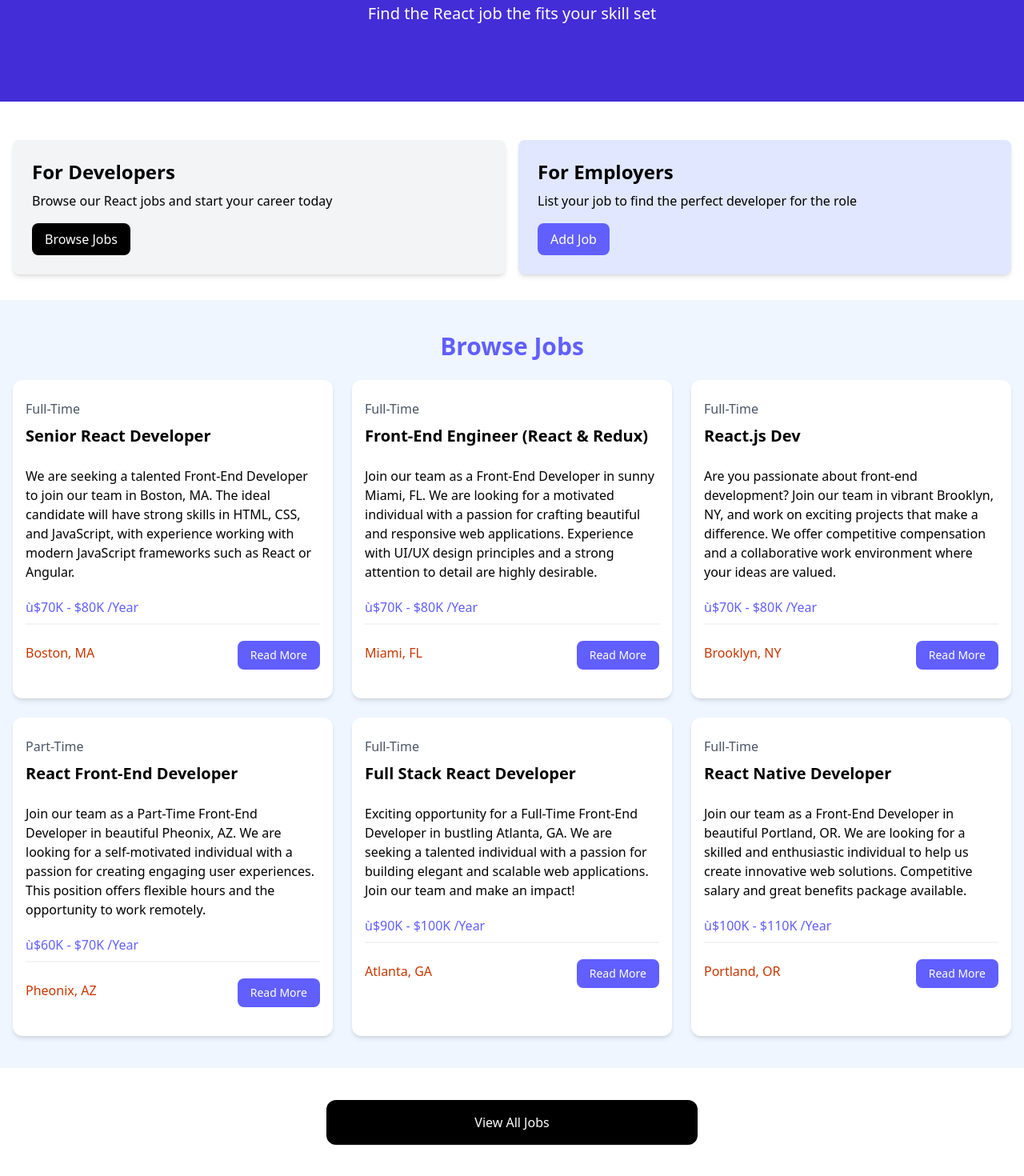
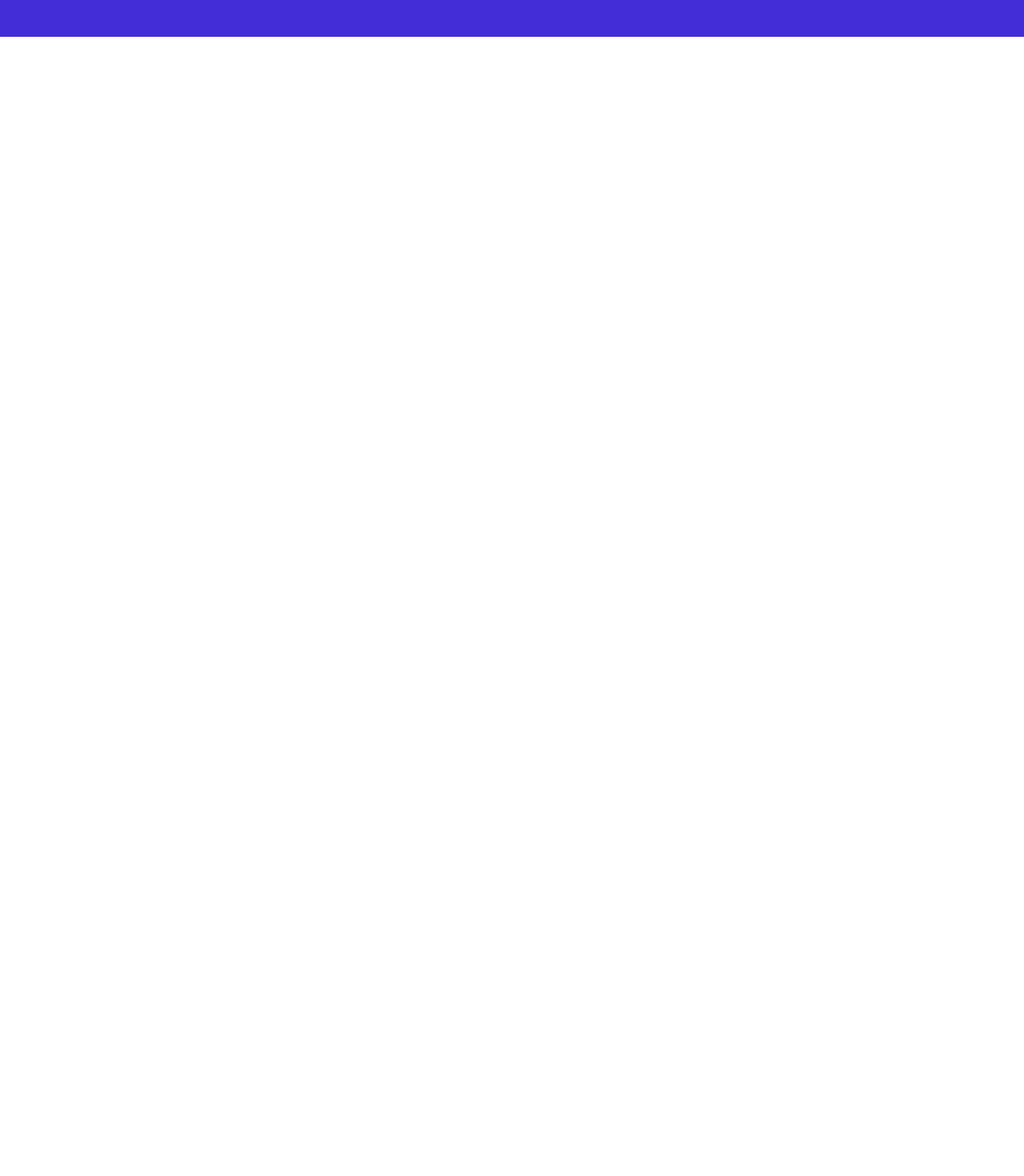
Before and after one commit to ANTONIOHU10/Front-end, a React (Vite) app in the folder 5_react_js_website/: page / in a window 1280 px wide. Shown: the part 234-1704 px from the top of the page at 80% size. After the commit the page ends 800 px from the top, so only its background shows below. Built offline with nearby package versions, Linux system fonts and the light colour scheme.

Commit message:
Homepage

```diff
--- a/5_react_js_website/package.json
+++ b/5_react_js_website/package.json
@@ -13,6 +13,8 @@
     "@tailwindcss/vite": "^4.0.11",
     "react": "^19.0.0",
     "react-dom": "^19.0.0",
+    "react-icons": "^5.5.0",
+    "react-router-dom": "^7.2.0",
     "tailwindcss": "^4.0.11"
   },
   "devDependencies": {
--- a/5_react_js_website/src/App.jsx
+++ b/5_react_js_website/src/App.jsx
@@ -3,26 +3,32 @@ import Navbar from './components/Navbar'
 import Hero from './components/Hero'
 import HomeCards from './components/HomeCards'
 import JobListings from './components/JobListings'
+import ViewAllJobs from './components/ViewAllJobs'
+
+/** Router lib */
+import {
+  Route,
+  createBrowserRouter,
+  createRoutesFromElements,
+  RouterProvider,
+} from 'react-router-dom';
+
+import HomePage from './Pages/HomePage'
+
+const router = createBrowserRouter(
+
+  /**
+   *
+   * Create a router for the HomePage component(page)
+   */
+  createRoutesFromElements(<Route index element={<HomePage/>}/>)
+);
+
 
 const App = () => {
-  return (
-    <>
 
-      {/** Navbar component */}
-      <Navbar/>
-      <Hero/>
-      <HomeCards/>
-      <JobListings/>
+      return <RouterProvider router = {router}/>;
 
-    <section className="m-auto max-w-lg my-10 px-6">
-      <a
-        href="jobs.html"
-        className="block bg-black text-white text-center py-4 px-6 rounded-xl hover:bg-gray-700"
-        >View All Jobs</a
-      >
-    </section>
-    </>
-  )
-}
+};
 
 export default App
--- /dev/null
+++ b/5_react_js_website/src/Pages/HomePage.jsx
@@ -0,0 +1,14 @@
+import React from 'react'
+import Hero from '../components/Hero'
+
+
+const HomePage = () => {
+  return (
+    <>
+        <Hero/>
+
+    </>
+  )
+}
+
+export default HomePage
--- a/5_react_js_website/src/components/JobListing.jsx
+++ b/5_react_js_website/src/components/JobListing.jsx
@@ -1,4 +1,7 @@
 import React from 'react'
+import { useState } from 'react'
+/** react additional icons */
+import {FaMapMarker} from 'react-icons/fa'
 
 /**
  *
@@ -6,7 +9,19 @@ import React from 'react'
  * @returns
  */
 const JobListing = ({job}) => {
-  return (
+
+    /** State hook
+     *
+     * for default, we use false */
+    const [showFullDescription,setShowFullDescription] = useState(false);
+
+    let description = job.description;
+
+    if(!showFullDescription){
+        description = description.substring(0,90) + '...';
+    }
+
+    return (
     <div className="bg-white rounded-xl shadow-md relative">
     <div className="p-4">
     <div className="mb-6">
@@ -22,10 +37,18 @@ const JobListing = ({job}) => {
 
     <div className="mb-5">
         {/** from the json file */}
-        {job.description}
+        {description}
     </div>
 
-    <h3 className="text-indigo-500 mb-2">ù
+    {/** display button
+     * the function setShowFullDescription take input from showFullDescription as input
+     *
+    */}
+    <button onClick = {() => setShowFullDescription((prevState) => !prevState)} className="text-indigo-500 mb-5 hover:text-indigo-600">
+        {showFullDescription ? 'Less': 'More'}
+    </button>
+
+    <h3 className="text-indigo-500 mb-2">
         {/** from the json file */}
         {job.salary} /Year
     </h3>
@@ -34,7 +57,8 @@ const JobListing = ({job}) => {
 
     <div className="flex flex-col lg:flex-row justify-between mb-4">
         <div className="text-orange-700 mb-3">
-        <i className="fa-solid fa-location-dot text-lg"></i>
+
+       <FaMapMarker className='inline text-lg mb-1 mr-1'/>
 
         {/** from the json file */}
         {job.location}
@@ -49,8 +73,8 @@ const JobListing = ({job}) => {
         </a>
     </div>
     </div>
-</div>
-  )
+    </div>
+    )
 }
 
 export default JobListing
--- a/5_react_js_website/src/components/JobListings.jsx
+++ b/5_react_js_website/src/components/JobListings.jsx
@@ -10,6 +10,9 @@ const JobListings = () => {
         console.log(jobs);
     */
 
+    /**only the recent 3 jobs */
+   const recentJobs = jobs.slice(0,3);
+
 
     return (
         <section className="bg-blue-50 px-4 py-10">
@@ -19,7 +22,7 @@ const JobListings = () => {
             </h2>
             <div className="grid grid-cols-1 md:grid-cols-3 gap-6">
 
-                {jobs.map((job) => (
+                {recentJobs.map((job) => (
                     <JobListing key={job.id} job = {job}/>
                 ))
                 }
--- /dev/null
+++ b/5_react_js_website/src/components/ViewAllJobs.jsx
@@ -0,0 +1,15 @@
+import React from 'react'
+
+const ViewAllJobs = () => {
+  return (
+    <section className="m-auto max-w-lg my-10 px-6">
+    <a
+      href="/jobs"
+      className="block bg-black text-white text-center py-4 px-6 rounded-xl hover:bg-gray-700"
+      >View All Jobs</a
+    >
+    </section>
+  )
+}
+
+export default ViewAllJobs
```
Also changed, not shown: 5_react_js_website/src/layouts/MainLayout.jsx (added), 1 other file (tests, documents, lock files or other folders).
